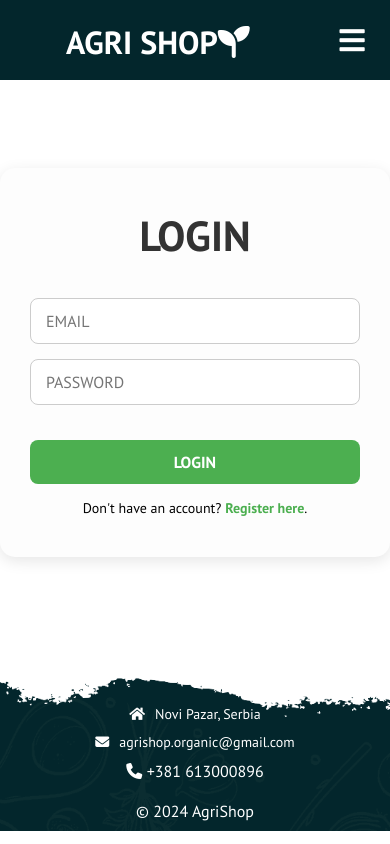
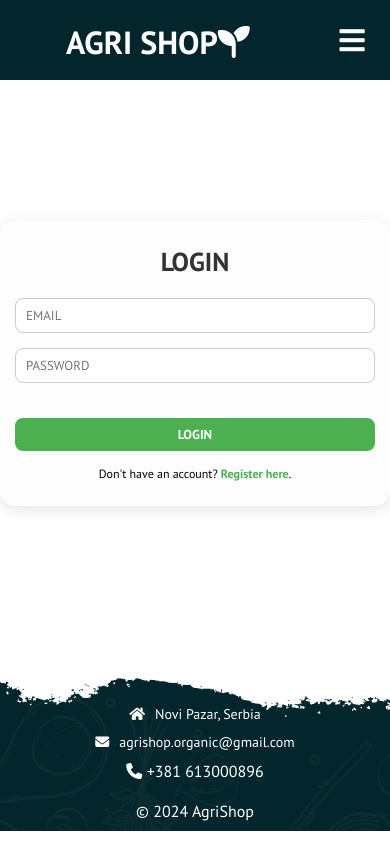
Before and after one commit to MKristinaa/AgriShop-React, a React (Create React App) app: page /login in a window 390 px wide. Built offline with nearby package versions, Linux system fonts and the light colour scheme.

Commit message:
Updated SignUp.css

```diff
--- a/src/components/pages/Login.css
+++ b/src/components/pages/Login.css
@@ -5,6 +5,7 @@
   justify-content: center;
   align-items: center;
   min-height: 67vh;
+  padding: 20px 0;
 }
 
 /* Kartica */
@@ -19,6 +20,7 @@
   padding: 40px 30px;
   box-shadow: 0 4px 15px rgba(0, 0, 0, 0.1);
   box-sizing: border-box;
+  transition: all 0.3s ease;
 }
 
 /* Naslov */
@@ -108,3 +110,46 @@
 .link-sign-up a:hover {
   text-decoration: underline;
 }
+
+/* ===== RESPONSIVE ===== */
+@media (max-width: 768px) {
+  .login-content {
+    padding: 30px 20px;
+  }
+
+  .title-login {
+    font-size: 32px;
+    margin-bottom: 25px;
+  }
+
+  .login-form .form-control,
+  .login-form .custom-button-login {
+    padding: 10px 12px;
+    font-size: 14px;
+  }
+
+  .link-sign-up {
+    font-size: 13px;
+  }
+}
+
+@media (max-width: 480px) {
+  .login-content {
+    padding: 25px 15px;
+  }
+
+  .title-login {
+    font-size: 26px;
+    margin-bottom: 20px;
+  }
+
+  .login-form .form-control,
+  .login-form .custom-button-login {
+    padding: 8px 10px;
+    font-size: 13px;
+  }
+
+  .link-sign-up {
+    font-size: 12px;
+  }
+}
```
